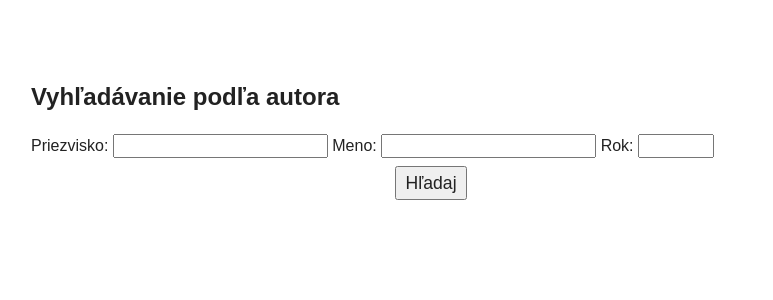
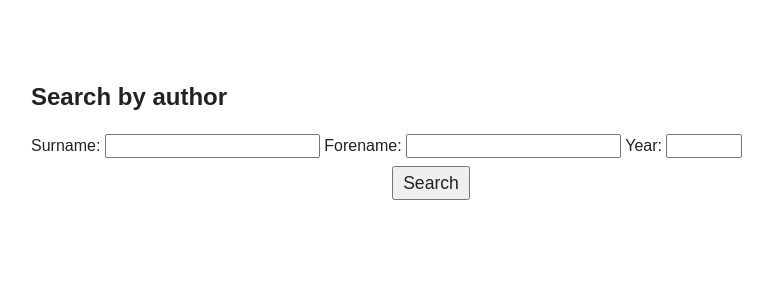
Before and after one commit to fmfi/citacie, a Flask app: page / in a window 1280 px wide. Shown: the top 300 px of the page, without its empty margins (209-982 px from the left). Run offline with Flask 2, Linux system fonts and the light colour scheme; some libraries are stand-ins or nearby versions.

Commit message:
Zmeneny jazyk vyhladavacieho formularu, nech sme konzistentni

```diff
--- a/templates/index.html
+++ b/templates/index.html
@@ -1,8 +1,8 @@
 {% extends "layout.html" %}
-{% block title %}Vyhľadávanie citácií{% endblock %}
+{% block title %}Search{% endblock %}
 {% block content %}
 <div class="index-search"><div class="centerbox">
-<h2>Vyhľadávanie podľa autora</h2>
+<h2>Search by author</h2>
 {% include 'search-by-author-form.html' %}
 </div></div>
 {% endblock %}
--- a/templates/search-by-author-form.html
+++ b/templates/search-by-author-form.html
@@ -1,12 +1,12 @@
 <form action="{{ url_for('search_by_author') }}" method="GET">
-  <label for="by-author-surname">Priezvisko</label>:
+  <label for="by-author-surname">Surname</label>:
   <input type="text" size="20" id="by-author-surname" name="surname" value="{{ search_surname or '' }}"/>
 
-  <label for="by-author-name">Meno</label>:
+  <label for="by-author-name">Forename</label>:
   <input type="text" size="20" id="by-author-name" name="name" value="{{ search_name or '' }}"/>
 
-  <label for="by-author-year">Rok</label>:
+  <label for="by-author-year">Year</label>:
   <input type="text" size="5" id="by-author-year" name="year" value="{{ search_year or '' }}"/>
 
-  <button type="submit">Hľadaj</button>
+  <button type="submit">Search</button>
 </form>
```
